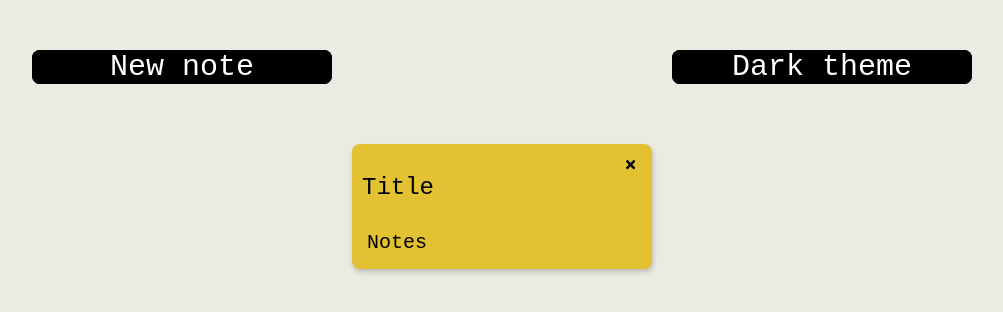
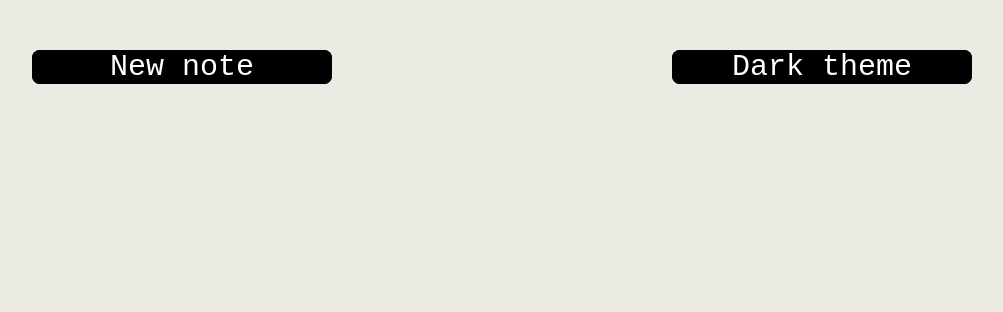
Before and after one commit to VinayakAgarwal4444/vinayakagarwal4444.github.io, a plain HTML site: page notes.html in a window 1280 px wide. Shown: the whole page, without its empty margins (138-1141 px from the left). Drawn offline with Linux system fonts and the light colour scheme.

Commit message:
notetaker update3

```diff
--- a/notes.html
+++ b/notes.html
@@ -28,15 +28,6 @@
 
     <div id="noteWrapper">
       <div class="notes">
-        <div class="note">
-          <div class="noteHeader">
-            <button class="noteClose" onclick="deleteNote(this.parentElement.parentElement.parentElement)">
-              <i class="fas fa-times"></i>
-            </button>
-          </div>
-          <div class="noteTitle" contenteditable="true">Title</div>
-          <div class="noteBody" contenteditable="true">Notes</div>
-      </div>
     </div>
   </body>
   <script src="./notemanager.js"></script>
```
